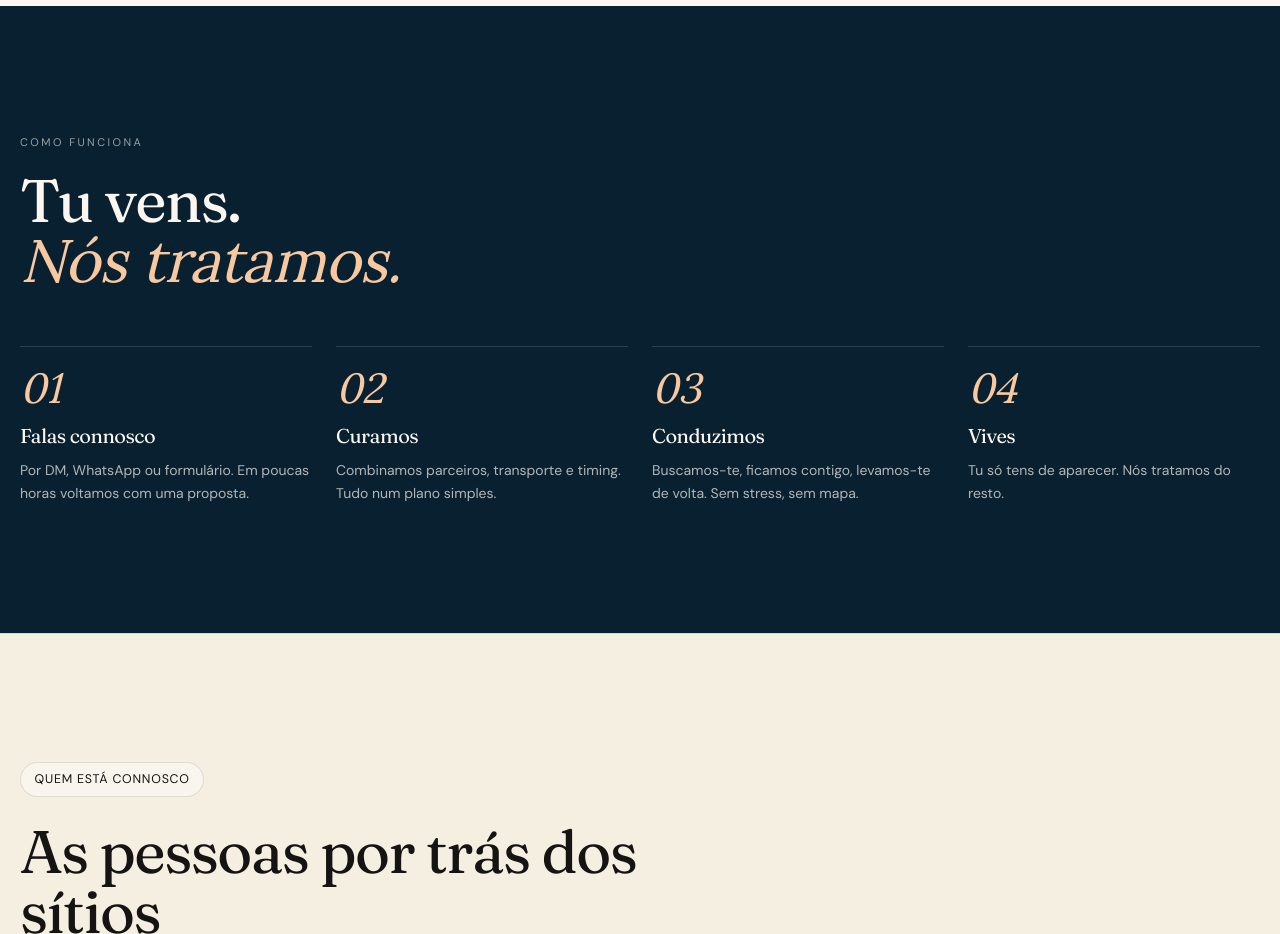
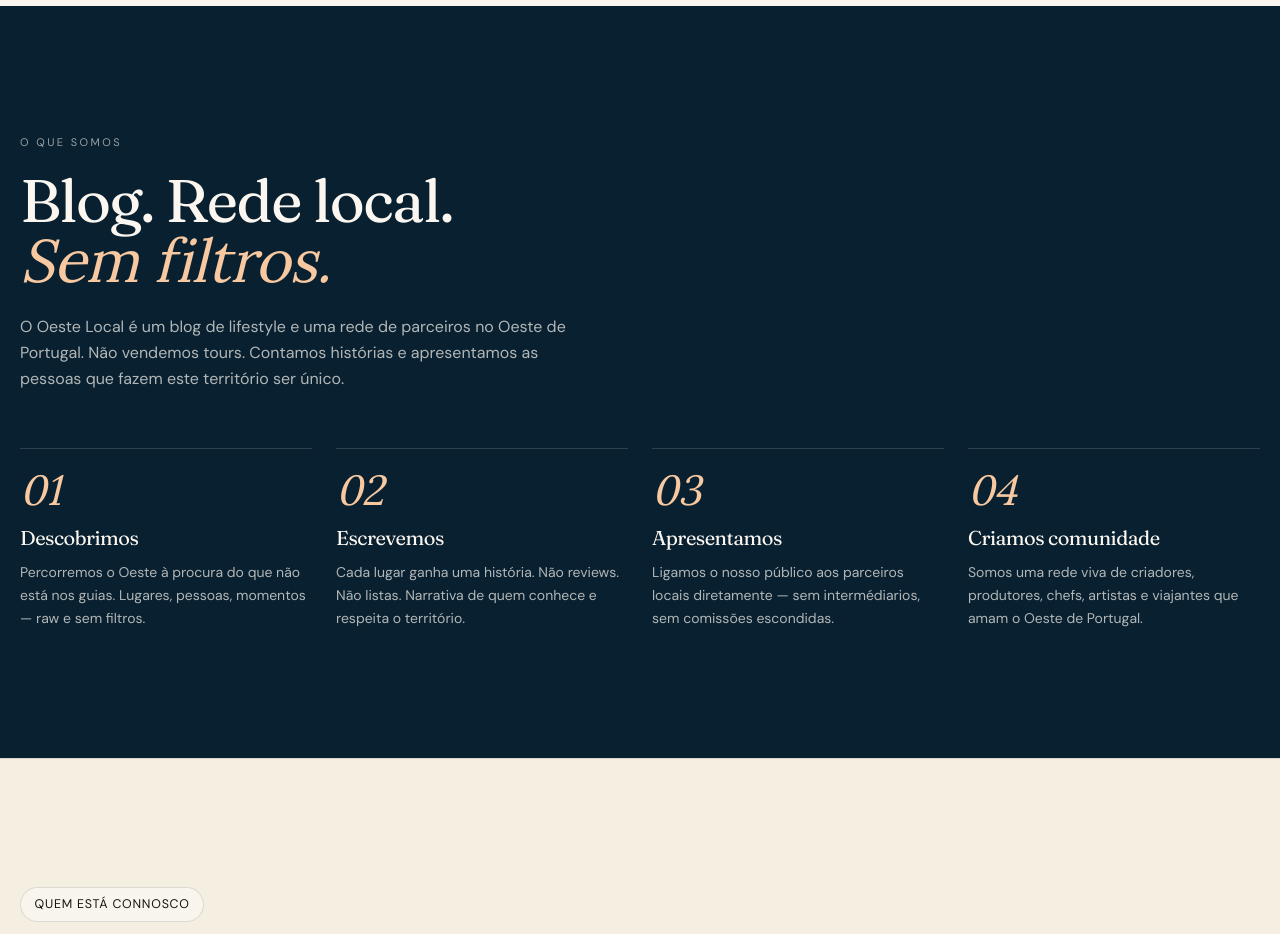
Before and after one commit to GGEDeveloper/oestelocal, a Next.js app: page / in a window 1280 px wide. Shown: the part 5440-6374 px from the top of the page. Built offline with nearby package versions, Linux system fonts and the light colour scheme.

Commit message:
fix: substituir HowItWorks (tour steps) por OurStory (editorial lifestyle)

```diff
--- a/components/HowItWorks.tsx
+++ b/components/HowItWorks.tsx
@@ -4,19 +4,52 @@ import { motion } from "framer-motion";
 
 export function HowItWorks() {
   const { lang } = useLang();
-  const steps =
+
+  const pillars =
     lang === "pt"
       ? [
-          { n: "01", t: "Falas connosco", d: "Por DM, WhatsApp ou formulário. Em poucas horas voltamos com uma proposta." },
-          { n: "02", t: "Curamos", d: "Combinamos parceiros, transporte e timing. Tudo num plano simples." },
-          { n: "03", t: "Conduzimos", d: "Buscamos-te, ficamos contigo, levamos-te de volta. Sem stress, sem mapa." },
-          { n: "04", t: "Vives", d: "Tu só tens de aparecer. Nós tratamos do resto." },
+          {
+            n: "01",
+            t: "Descobrimos",
+            d: "Percorremos o Oeste à procura do que não está nos guias. Lugares, pessoas, momentos — raw e sem filtros.",
+          },
+          {
+            n: "02",
+            t: "Escrevemos",
+            d: "Cada lugar ganha uma história. Não reviews. Não listas. Narrativa de quem conhece e respeita o território.",
+          },
+          {
+            n: "03",
+            t: "Apresentamos",
+            d: "Ligamos o nosso público aos parceiros locais diretamente — sem intermédiarios, sem comissões escondidas.",
+          },
+          {
+            n: "04",
+            t: "Criamos comunidade",
+            d: "Somos uma rede viva de criadores, produtores, chefs, artistas e viajantes que amam o Oeste de Portugal.",
+          },
         ]
       : [
-          { n: "01", t: "Talk to us", d: "DM, WhatsApp or the form. We come back with a proposal within hours." },
-          { n: "02", t: "We curate", d: "We coordinate partners, transport and timing in one simple plan." },
-          { n: "03", t: "We drive", d: "We pick you up, stay with you, take you back. No stress, no map." },
-          { n: "04", t: "You live it", d: "You just show up. We handle the rest." },
+          {
+            n: "01",
+            t: "We discover",
+            d: "We roam the West looking for what's not in any guidebook. Places, people, moments — raw and unfiltered.",
+          },
+          {
+            n: "02",
+            t: "We write",
+            d: "Every place earns a story. Not reviews. Not lists. Narrative from people who know and respect the territory.",
+          },
+          {
+            n: "03",
+            t: "We introduce",
+            d: "We connect our audience directly to local partners — no middlemen, no hidden commissions.",
+          },
+          {
+            n: "04",
+            t: "We build community",
+            d: "We're a living network of creators, producers, chefs, artists and travellers who love Portugal's West Coast.",
+          },
         ];
 
   return (
@@ -24,27 +57,32 @@ export function HowItWorks() {
       <div className="container py-24 md:py-32">
         <div className="max-w-2xl">
           <p className="text-[11px] uppercase tracking-[0.22em] text-cream-50/60">
-            {lang === "pt" ? "Como funciona" : "How it works"}
+            {lang === "pt" ? "O que somos" : "What we are"}
           </p>
           <h2 className="mt-5 font-display tracking-tighter2 text-fluid-h1 leading-[1]">
             {lang === "pt" ? (
               <>
-                Tu vens.
+                Blog. Rede local.
                 <br />
-                <span className="font-serif-display italic text-sunset-200">Nós tratamos.</span>
+                <span className="font-serif-display italic text-sunset-200">Sem filtros.</span>
               </>
             ) : (
               <>
-                You come.
+                Blog. Local network.
                 <br />
-                <span className="font-serif-display italic text-sunset-200">We handle it.</span>
+                <span className="font-serif-display italic text-sunset-200">No filters.</span>
               </>
             )}
           </h2>
+          <p className="mt-6 text-cream-50/70 text-[16px] leading-relaxed max-w-xl">
+            {lang === "pt"
+              ? "O Oeste Local é um blog de lifestyle e uma rede de parceiros no Oeste de Portugal. Não vendemos tours. Contamos histórias e apresentamos as pessoas que fazem este território ser único."
+              : "Oeste Local is a lifestyle blog and a local partner network on Portugal's West Coast. We don't sell tours. We tell stories and introduce the people who make this territory unique."}
+          </p>
         </div>
 
         <div className="mt-14 grid md:grid-cols-4 gap-6">
-          {steps.map((s, i) => (
+          {pillars.map((s, i) => (
             <motion.div
               key={s.n}
               initial={{ opacity: 0, y: 24 }}
```
